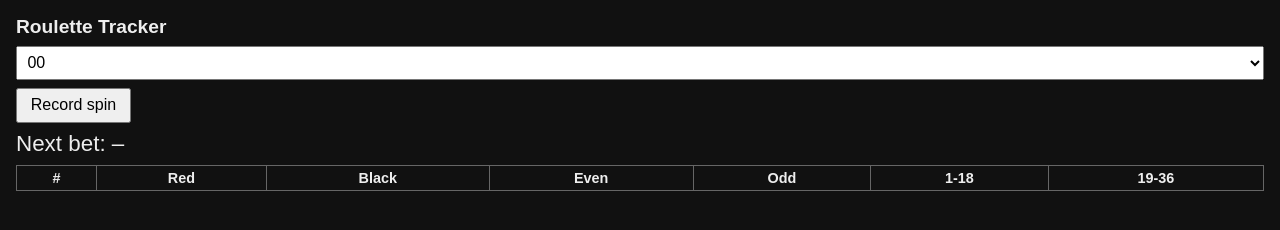
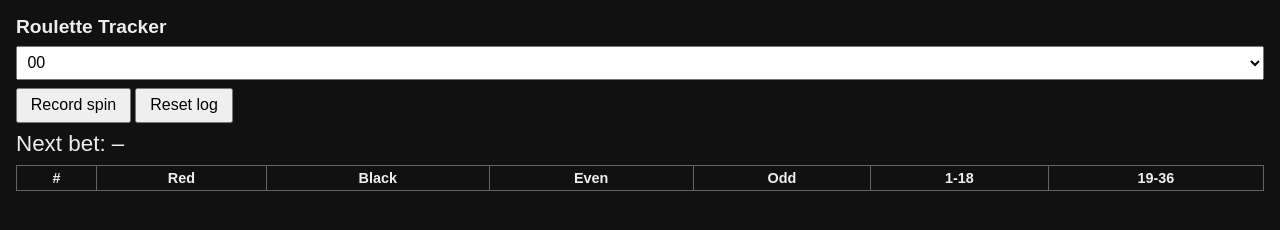
Before and after one commit to rosesforposes/roulette-tracker, a plain HTML site: page index.html in a window 1280 px wide. Drawn offline with Linux system fonts and the light colour scheme.

Commit message:
Add files via upload

```diff
--- a/index.html
+++ b/index.html
@@ -24,6 +24,8 @@ select{width:100%;padding:.4rem;font-size:1rem}
   <script>for(let i=1;i<=36;i++){document.write(`<option value="${i}">${i}</option>`);}</script>
 </select>
 <button onclick="record()">Record spin</button>
+<button onclick="reset()">Reset log</button>
+
 
 <div id="bet">Next bet: –</div>
 
@@ -60,6 +62,13 @@ function draw(){
    <td>${s.even?"X":""}</td><td>${s.odd?"X":""}</td>
    <td>${s.low?"X":""}</td><td>${s.high?"X":""}</td></tr>`).join("");
 
+function reset(){
+  spins=[];
+  save();
+  draw();
+}
+
+
   const cats=[["Red","red"],["Black","black"],["Even","even"],
               ["Odd","odd"],["1‑18","low"],["19‑36","high"]];
   for(const [label,key] of cats){
```
